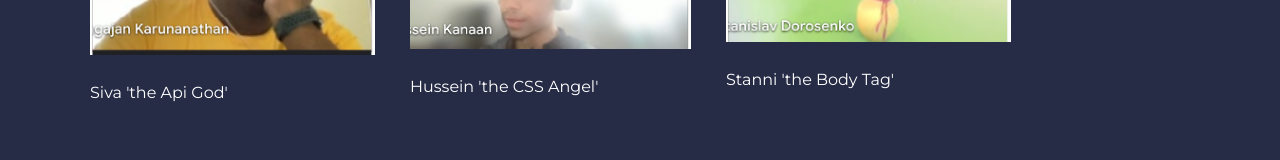
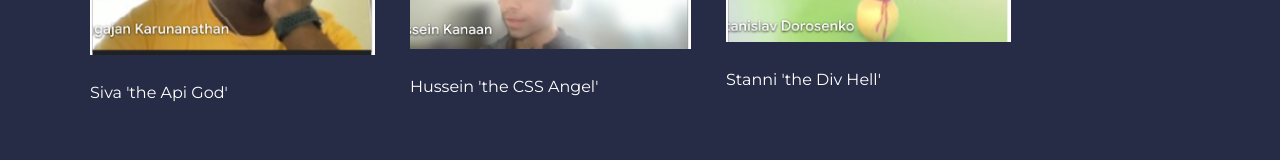
Before and after one commit to Sivagajan/Drinks-Chill, a React (Create React App) app: page /about in a window 1280 px wide. Shown: the part 735-895 px from the top of the page. Built offline with nearby package versions, Linux system fonts and the light colour scheme.

Commit message:
header bearbeitet

```diff
--- a/src/components/header/Header.module.css
+++ b/src/components/header/Header.module.css
@@ -76,7 +76,7 @@ h1 {
 @media only screen and (max-width:420px) {
 
     .hero {
-        height: 50vh;
+        height: 60vh;
         margin-left: 5vh;
         margin-right: 5vh;
     }
--- a/src/pages/about/About.jsx
+++ b/src/pages/about/About.jsx
@@ -26,7 +26,7 @@ const About = () => {
                     </div>
                     <div className="aboutCard1">
                         <img className='aboutImg' src={stanni} alt="" />
-                        <p className="pAbout">Stanni 'the Body Tag'</p>
+                        <p className="pAbout">Stanni 'the Div Hell'</p>
                     </div>
                 </div>
             </div>
```
